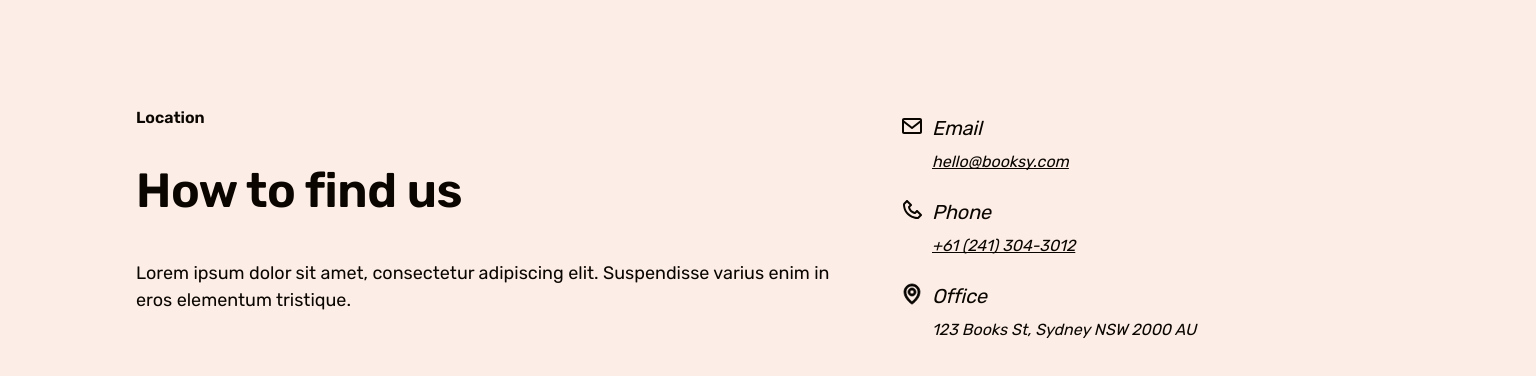
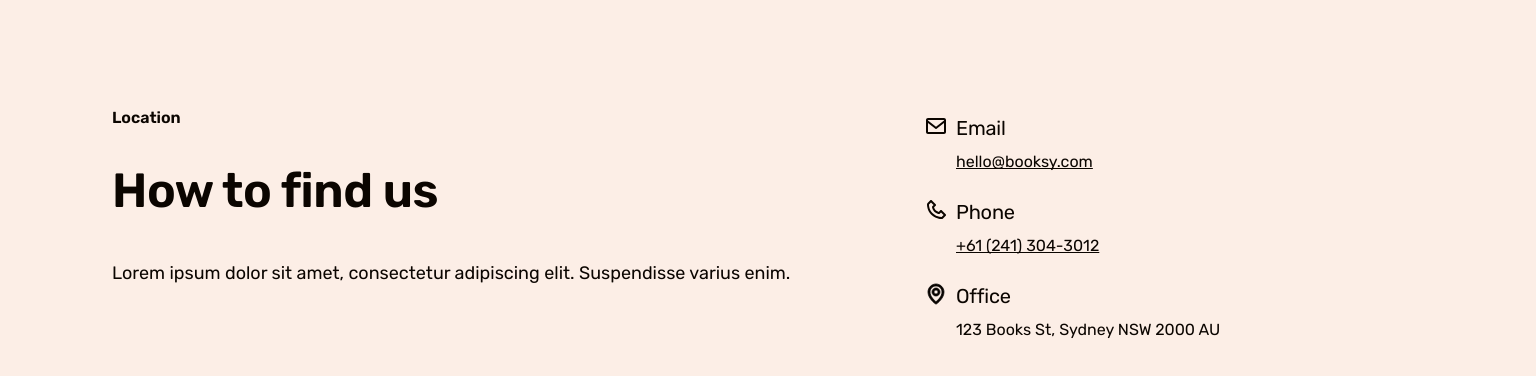
Before and after one commit to d-yv/dev1team, a website built with Vite: page src/index.html in a window 1536 px wide. Shown: the part 2192-2568 px from the top of the page. Built offline with nearby package versions, Linux system fonts and the light colour scheme; no server answers.

Commit message:
correct css styles

```diff
--- a/src/css/location.css
+++ b/src/css/location.css
@@ -26,7 +26,6 @@
   font-size: 18px;
   line-height: 1.5;
   color: #0b0500;
-  padding-bottom: 32px;
 }
 .location-text-group {
   display: flex;
@@ -40,7 +39,6 @@
   display: flex;
   align-items: flex-start;
   gap: 8px;
-  padding-bottom: 24px;
 }
 .location-item-text {
   font-weight: 400;
@@ -49,6 +47,7 @@
   letter-spacing: -0.01em;
   color: #0b0500;
   margin: 0;
+  font-style: normal;
 }
 .location-link {
   font-weight: 400;
@@ -58,12 +57,17 @@
   text-decoration-skip-ink: none;
   color: #0b0500;
   cursor: pointer;
+  font-style: normal;
+}
+.location-link:hover {
+ color: #0b0500;
 }
 .location-item-address {
   font-weight: 400;
   font-size: 16px;
   line-height: 1.5;
   color: #0b0500;
+  font-style: normal;
 }
 .location-map {
   width: 100%;
@@ -83,7 +87,7 @@
     align-items: center;
     justify-content: flex-start;
     flex-direction: column;
-    gap: 80px;
+    gap: 32px;
     padding: 64px 32px;
   }
   .location-hero-div {
@@ -148,4 +152,12 @@
   .location-map {
     height: 738px;
   }
+  .location-hero-div {
+  gap: 80px;
 }
+.location-list {
+  display: flex;
+  flex-direction: column;
+  gap: 24px;
+}
+}
--- a/src/partials/location.html
+++ b/src/partials/location.html
@@ -1,11 +1,11 @@
-<section class="location container">
+<section class="location container" id="location">
   <div class="location-hero-div">
     <div class="location-text-div">
       <p class="location-text">Location</p>
       <h2 class="location-hero-title">How to find us</h2>
       <p class="location-hero-text">
         Lorem ipsum dolor sit amet, consectetur adipiscing elit. Suspendisse
-        varius enim in eros elementum tristique.
+        varius enim.
       </p>
     </div>
     <div class="location-address-div">
```
